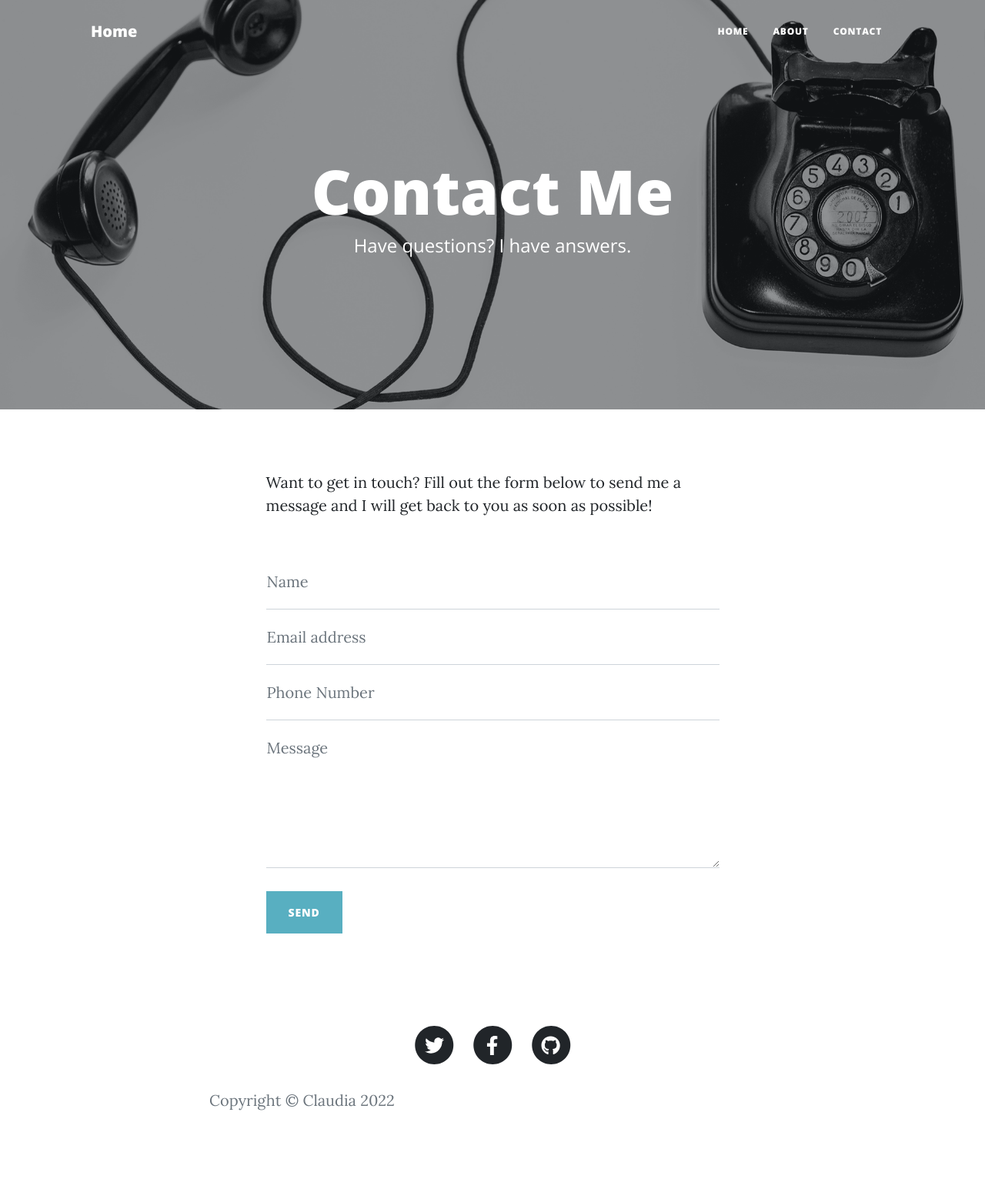
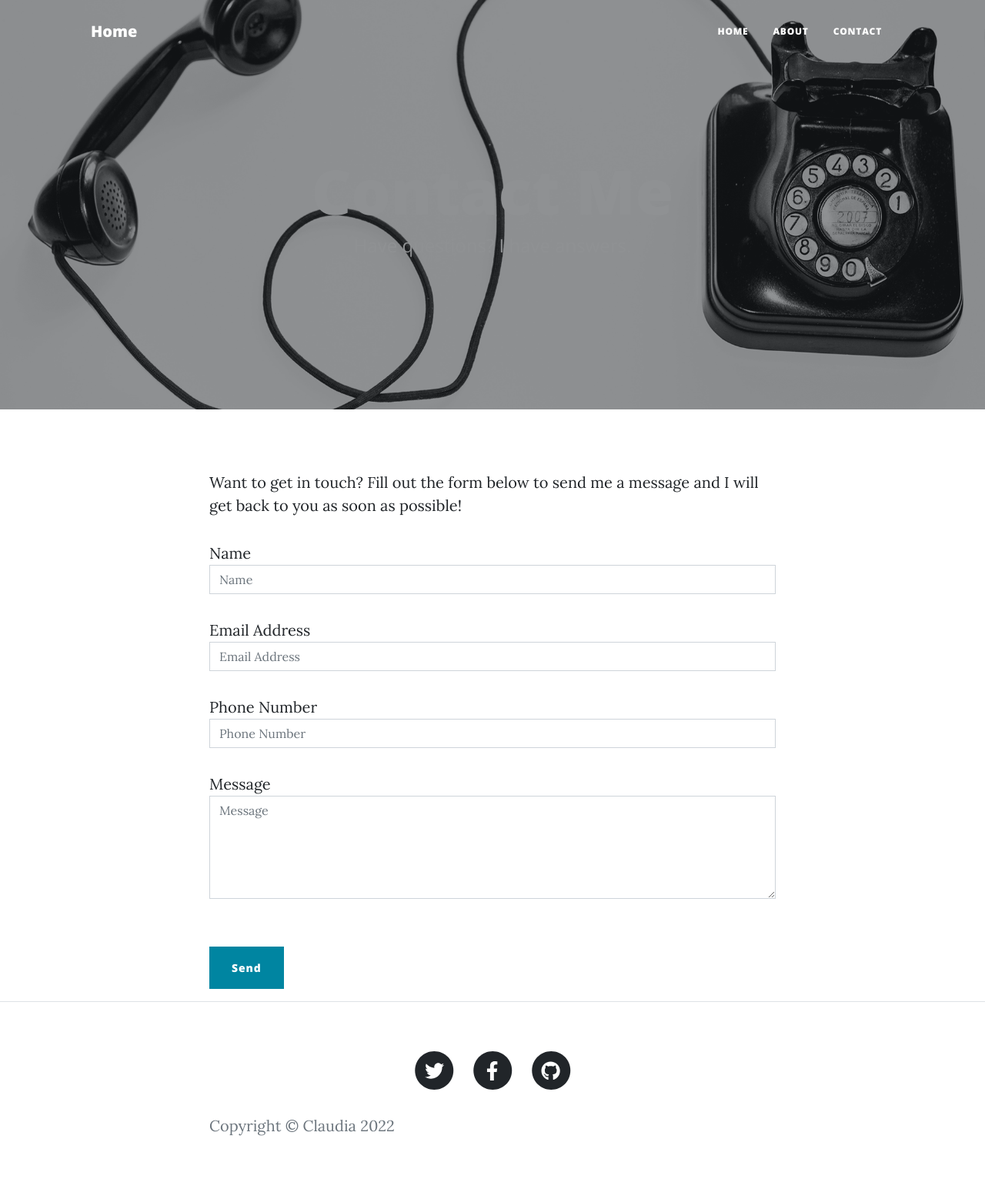
Before and after one commit to Smaragdus7/blog-templating, a Flask app: page /contact in a window 1280 px wide. Shown: the whole page at 77% size. Before the commit the page ends 1443 px from the top, so only its background shows below. Run offline with Flask 2, Linux system fonts and the light colour scheme; some libraries are stand-ins or nearby versions.

Commit message:
contact working

```diff
--- a/templates/contact.html
+++ b/templates/contact.html
@@ -1,79 +1,68 @@
-<!DOCTYPE html>
-<html lang="en">
 {% include "header.html" %}
-        <!-- Page Header-->
-        <header class="masthead" style="background-image: url('static/assets/img/contact-bg.jpg')">
-            <div class="container position-relative px-4 px-lg-5">
-                <div class="row gx-4 gx-lg-5 justify-content-center">
-                    <div class="col-md-10 col-lg-8 col-xl-7">
+
+  <!-- Page Header -->
+  <header class="masthead" style="background-image: url('static/img/contact-bg.jpg')">
+    <div class="overlay"></div>
+    <div class="container">
+      <div class="row">
+        <div class="col-lg-8 col-md-10 mx-auto">
           <div class="page-heading">
+            {% if msg_sent: %}
+            <h1>Successfully sent your message</h1>
+            {% else: %}
             <h1>Contact Me</h1>
+            {% endif %}
             <span class="subheading">Have questions? I have answers.</span>
           </div>
         </div>
       </div>
     </div>
   </header>
-        <!-- Main Content-->
-        <main class="mb-4">
-            <div class="container px-4 px-lg-5">
-                <div class="row gx-4 gx-lg-5 justify-content-center">
-                    <div class="col-md-10 col-lg-8 col-xl-7">
+
+  <!-- Main Content -->
+  <div class="container">
+    <div class="row">
+      <div class="col-lg-8 col-md-10 mx-auto">
         <p>Want to get in touch? Fill out the form below to send me a message and I will get back to you as soon as possible!</p>
-                        <div class="my-5">
-                            <!-- * * * * * * * * * * * * * * *-->
-                            <!-- * * SB Forms Contact Form * *-->
-                            <!-- * * * * * * * * * * * * * * *-->
-                            <!-- This form is pre-integrated with SB Forms.-->
-                            <!-- To make this form functional, sign up at-->
-                            <!-- https://startbootstrap.com/solution/contact-forms-->
-                            <!-- to get an API token!-->
-                            <form id="contactForm" data-sb-form-api-token="API_TOKEN">
-                                <div class="form-floating">
-                                    <input class="form-control" id="name" type="text" placeholder="Enter your name..." data-sb-validations="required" />
-                                    <label for="name">Name</label>
-                                    <div class="invalid-feedback" data-sb-feedback="name:required">A name is required.</div>
-                                </div>
-                                <div class="form-floating">
-                                    <input class="form-control" id="email" type="email" placeholder="Enter your email..." data-sb-validations="required,email" />
-                                    <label for="email">Email address</label>
-                                    <div class="invalid-feedback" data-sb-feedback="email:required">An email is required.</div>
-                                    <div class="invalid-feedback" data-sb-feedback="email:email">Email is not valid.</div>
-                                </div>
-                                <div class="form-floating">
-                                    <input class="form-control" id="phone" type="tel" placeholder="Enter your phone number..." data-sb-validations="required" />
-                                    <label for="phone">Phone Number</label>
-                                    <div class="invalid-feedback" data-sb-feedback="phone:required">A phone number is required.</div>
-                                </div>
-                                <div class="form-floating">
-                                    <textarea class="form-control" id="message" placeholder="Enter your message here..." style="height: 12rem" data-sb-validations="required"></textarea>
-                                    <label for="message">Message</label>
-                                    <div class="invalid-feedback" data-sb-feedback="message:required">A message is required.</div>
-                                </div>
-                                <br />
-                                <!-- Submit success message-->
-                                <!---->
-                                <!-- This is what your users will see when the form-->
-                                <!-- has successfully submitted-->
-                                <div class="d-none" id="submitSuccessMessage">
-                                    <div class="text-center mb-3">
-                                        <div class="fw-bolder">Form submission successful!</div>
-                                        To activate this form, sign up at
-                                        <br />
-                                        <a href="https://startbootstrap.com/solution/contact-forms">https://startbootstrap.com/solution/contact-forms</a>
+        <!-- Contact Form - Enter your email address on line 19 of the mail/contact_me.php file to make this form work. -->
+        <!-- WARNING: Some web hosts do not allow emails to be sent through forms to common mail hosts like Gmail or Yahoo. It's recommended that you use a private domain email address! -->
+        <!-- To use the contact form, your site must be on a live web host with PHP! The form will not work locally! -->
+        <form name="sentMessage" id="contactForm" action="{{ url_for('contact') }}" method="post" novalidate>
+          <div class="control-group">
+            <div class="form-group floating-label-form-group controls">
+              <label>Name</label>
+              <input type="text" name="name" class="form-control" placeholder="Name" id="name" required data-validation-required-message="Please enter your name.">
+              <p class="help-block text-danger"></p>
             </div>
           </div>
-                                <!-- Submit error message-->
-                                <!---->
-                                <!-- This is what your users will see when there is-->
-                                <!-- an error submitting the form-->
-                                <div class="d-none" id="submitErrorMessage"><div class="text-center text-danger mb-3">Error sending message!</div></div>
-                                <!-- Submit Button-->
-                                <button class="btn btn-primary text-uppercase disabled" id="submitButton" type="submit">Send</button>
+          <div class="control-group">
+            <div class="form-group floating-label-form-group controls">
+              <label>Email Address</label>
+              <input type="email" name="email" class="form-control" placeholder="Email Address" id="email" required data-validation-required-message="Please enter your email address.">
+              <p class="help-block text-danger"></p>
+            </div>
+          </div>
+          <div class="control-group">
+            <div class="form-group col-xs-12 floating-label-form-group controls">
+              <label>Phone Number</label>
+              <input type="tel" name="phone" class="form-control" placeholder="Phone Number" id="phone" required data-validation-required-message="Please enter your phone number.">
+              <p class="help-block text-danger"></p>
+            </div>
+          </div>
+          <div class="control-group">
+            <div class="form-group floating-label-form-group controls">
+              <label>Message</label>
+              <textarea rows="5" name="message" class="form-control" placeholder="Message" id="message" required data-validation-required-message="Please enter a message."></textarea>
+              <p class="help-block text-danger"></p>
+            </div>
+          </div>
+          <br>
+          <div id="success"></div>
+          <button type="submit" class="btn btn-primary" id="sendMessageButton">Send</button>
         </form>
       </div>
     </div>
   </div>
-            </div>
-        </main>
-        {% include 'footer.html' %}
+
+  <hr>
+{% include "footer.html" %}
```
Lines whose indentation alone changed are shown as unchanged.
